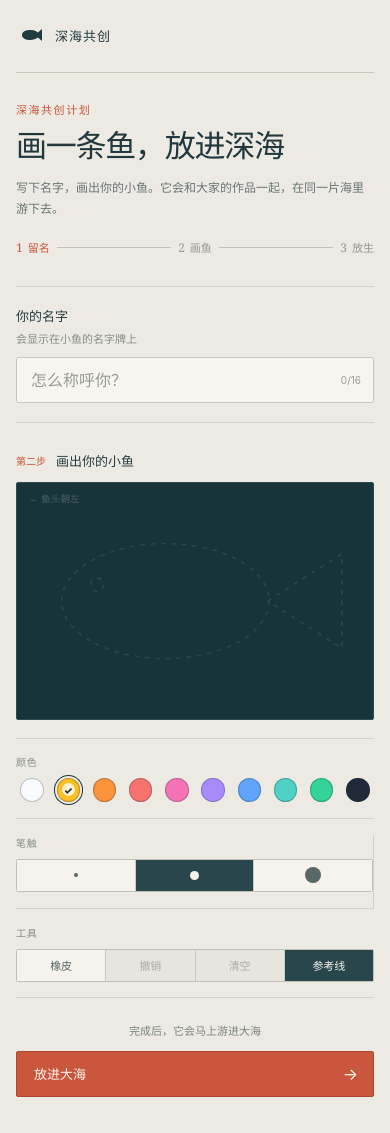
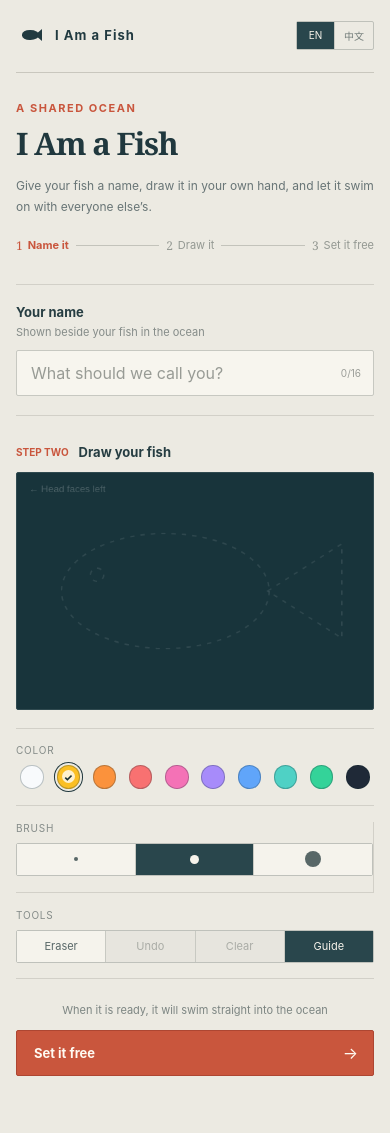
Before and after one commit to cyhndaugust/afish, a React (Vite) app in the folder frontend/: page / in a window 390 px wide. After the commit the page ends 1112 px from the top, so only its background shows below. Built offline with nearby package versions, Linux system fonts and the light colour scheme.

Commit message:
实现多语言支持，添加语言切换功能，更新界面文本与描述

```diff
--- a/frontend/index.html
+++ b/frontend/index.html
@@ -1,5 +1,5 @@
 <!doctype html>
-<html lang="zh-CN">
+<html lang="en">
   <head>
     <meta charset="UTF-8" />
     <meta
@@ -7,8 +7,8 @@
       content="width=device-width, initial-scale=1.0, maximum-scale=1.0, user-scalable=no, viewport-fit=cover"
     />
     <meta name="theme-color" content="#0b2025" />
-    <meta name="description" content="画一条属于你的小鱼，让它和大家的作品一起在深海里游弋。" />
-    <title>深海共创 · 放一条你的鱼</title>
+    <meta name="description" content="Draw a fish of your own and let it swim with everyone else in the ocean." />
+    <title>I Am a Fish</title>
   </head>
   <body>
     <div id="root"></div>
--- a/frontend/src/App.tsx
+++ b/frontend/src/App.tsx
@@ -1,18 +1,30 @@
-import { useState } from 'react'
+import { useEffect, useState } from 'react'
 import { CreateView } from './views/CreateView'
 import { OceanView } from './views/OceanView'
-import { hasDrawn, rememberFish } from './storage'
+import { COPY, type Language } from './i18n'
+import { hasDrawn, loadLanguage, rememberFish, saveLanguage } from './storage'
 import type { Fish } from './types'
 
 export default function App() {
+  const [language, setLanguage] = useState<Language>(loadLanguage)
   // 画过鱼的人（本机记录）刷新后直接进大海，不再要求重新绘制
   const [view, setView] = useState<'create' | 'ocean'>(hasDrawn() ? 'ocean' : 'create')
   const [myFish, setMyFish] = useState<Fish | null>(null)
+
+  useEffect(() => {
+    const t = COPY[language]
+    document.documentElement.lang = language === 'zh' ? 'zh-CN' : 'en'
+    document.title = t.title
+    document.querySelector('meta[name="description"]')?.setAttribute('content', t.metaDescription)
+    saveLanguage(language)
+  }, [language])
 
   if (view === 'ocean') {
     return (
       <OceanView
         myFish={myFish}
+        language={language}
+        onLanguageChange={setLanguage}
         onAddFish={() => {
           setMyFish(null)
           setView('create')
@@ -23,6 +35,8 @@ export default function App() {
 
   return (
     <CreateView
+      language={language}
+      onLanguageChange={setLanguage}
       // 已经画过的人才能中途返回大海
       canReturn={hasDrawn()}
       onCancel={() => setView('ocean')}
--- a/frontend/src/components/DrawCanvas.tsx
+++ b/frontend/src/components/DrawCanvas.tsx
@@ -12,6 +12,8 @@ interface Props {
   size: number
   eraser: boolean
   showGuide: boolean
+  label: string
+  guideText: string
   onChange: (strokeCount: number) => void
 }
 
@@ -23,7 +25,7 @@ function dist(a: Point, b: [number, number]): number {
 }
 
 export const DrawCanvas = forwardRef<DrawCanvasHandle, Props>(function DrawCanvas(
-  { color, size, eraser, showGuide, onChange },
+  { color, size, eraser, showGuide, label, guideText, onChange },
   ref,
 ) {
   const canvasRef = useRef<HTMLCanvasElement>(null)
@@ -42,14 +44,14 @@ export const DrawCanvas = forwardRef<DrawCanvasHandle, Props>(function DrawCanva
     ctx.setTransform(dpr, 0, 0, dpr, 0, 0)
     ctx.clearRect(0, 0, CANVAS_W, CANVAS_H)
 
-    if (showGuide) drawGuide(ctx)
+    if (showGuide) drawGuide(ctx, guideText)
 
     const all = currentRef.current
       ? [...strokesRef.current, currentRef.current]
       : strokesRef.current
     for (const s of all) paintStroke(ctx, s)
     ctx.restore()
-  }, [showGuide])
+  }, [guideText, showGuide])
 
   // 初始化尺寸（含 dpr）
   useEffect(() => {
@@ -139,7 +141,7 @@ export const DrawCanvas = forwardRef<DrawCanvasHandle, Props>(function DrawCanva
     <canvas
       ref={canvasRef}
       className={`draw-canvas${eraser ? ' is-erasing' : ''}`}
-      aria-label="小鱼绘制画布"
+      aria-label={label}
       onPointerDown={onPointerDown}
       onPointerMove={onPointerMove}
       onPointerUp={onPointerUp}
@@ -177,7 +179,7 @@ function paintStroke(ctx: CanvasRenderingContext2D, s: Stroke) {
 }
 
 /** 鱼形参考底图：仅提示朝向与构图，不计入笔触 */
-function drawGuide(ctx: CanvasRenderingContext2D) {
+function drawGuide(ctx: CanvasRenderingContext2D, guideText: string) {
   ctx.save()
   ctx.strokeStyle = 'rgba(255,255,255,0.10)'
   ctx.lineWidth = 2
@@ -205,6 +207,6 @@ function drawGuide(ctx: CanvasRenderingContext2D) {
   ctx.fillStyle = 'rgba(255,255,255,0.22)'
   ctx.font = '13px sans-serif'
   ctx.textAlign = 'left'
-  ctx.fillText('← 鱼头朝左', 16, 26)
+  ctx.fillText(guideText, 16, 26)
   ctx.restore()
 }
--- /dev/null
+++ b/frontend/src/components/LanguageSwitch.tsx
@@ -0,0 +1,29 @@
+import type { Language } from '../i18n'
+
+interface Props {
+  language: Language
+  label: string
+  variant?: 'default' | 'ocean'
+  onChange: (language: Language) => void
+}
+
+export function LanguageSwitch({ language, label, variant = 'default', onChange }: Props) {
+  return (
+    <div className={`language-switch ${variant}`} aria-label={label} role="group">
+      <button
+        className={language === 'en' ? 'is-active' : ''}
+        aria-pressed={language === 'en'}
+        onClick={() => onChange('en')}
+      >
+        EN
+      </button>
+      <button
+        className={language === 'zh' ? 'is-active' : ''}
+        aria-pressed={language === 'zh'}
+        onClick={() => onChange('zh')}
+      >
+        中文
+      </button>
+    </div>
+  )
+}
--- a/frontend/src/components/Toolbar.tsx
+++ b/frontend/src/components/Toolbar.tsx
@@ -1,6 +1,8 @@
 import { PALETTE, SIZES } from '../theme'
+import { COPY, type Language } from '../i18n'
 
 interface Props {
+  language: Language
   color: string
   size: number
   eraser: boolean
@@ -15,10 +17,12 @@ interface Props {
 }
 
 export function Toolbar(p: Props) {
+  const t = COPY[p.language].toolbar
+
   return (
     <div className="toolbar">
       <div className="tool-group color-group">
-        <span className="tool-label">颜色</span>
+        <span className="tool-label">{t.color}</span>
         <div className="swatch-list">
           {PALETTE.map((c) => {
             const active = !p.eraser && p.color === c
@@ -26,7 +30,7 @@ export function Toolbar(p: Props) {
               <button
                 key={c}
                 className={`color-swatch${active ? ' is-active' : ''}`}
-                aria-label={`选择颜色 ${c}`}
+                aria-label={`${t.chooseColor} ${c}`}
                 aria-pressed={active}
                 onClick={() => {
                   p.onColor(c)
@@ -42,13 +46,13 @@ export function Toolbar(p: Props) {
       </div>
 
       <div className="tool-group size-group">
-        <span className="tool-label">笔触</span>
+        <span className="tool-label">{t.brush}</span>
         <div className="segmented-control">
           {SIZES.map((s, index) => (
             <button
               key={s}
               className={p.size === s ? 'is-active' : ''}
-              aria-label={`选择${['细', '中', '粗'][index]}笔触`}
+              aria-label={t.chooseSize(t.sizes[index])}
               aria-pressed={p.size === s}
               onClick={() => p.onSize(s)}
             >
@@ -59,23 +63,23 @@ export function Toolbar(p: Props) {
       </div>
 
       <div className="tool-group action-group">
-        <span className="tool-label">工具</span>
+        <span className="tool-label">{t.tools}</span>
         <div className="tool-actions">
           <button
             className={p.eraser ? 'is-active' : ''}
             aria-pressed={p.eraser}
             onClick={() => p.onEraser(!p.eraser)}
           >
-            橡皮
+            {t.eraser}
           </button>
-          <button onClick={p.onUndo} disabled={!p.canUndo}>撤销</button>
-          <button onClick={p.onClear} disabled={!p.canUndo}>清空</button>
+          <button onClick={p.onUndo} disabled={!p.canUndo}>{t.undo}</button>
+          <button onClick={p.onClear} disabled={!p.canUndo}>{t.clear}</button>
           <button
             className={p.showGuide ? 'is-active' : ''}
             aria-pressed={p.showGuide}
             onClick={() => p.onGuide(!p.showGuide)}
           >
-            参考线
+            {t.guide}
           </button>
         </div>
       </div>
--- /dev/null
+++ b/frontend/src/i18n.ts
@@ -0,0 +1,140 @@
+export type Language = 'en' | 'zh'
+
+export const COPY = {
+  en: {
+    title: 'I Am a Fish',
+    metaDescription: 'Draw a fish of your own and let it swim with everyone else in the ocean.',
+    languageLabel: 'Choose language',
+    create: {
+      backToOcean: 'Back to the ocean',
+      eyebrow: 'A SHARED OCEAN',
+      heading: 'I Am a Fish',
+      headingReturning: 'Draw another fish',
+      description: 'Give your fish a name, draw it in your own hand, and let it swim on with everyone else’s.',
+      descriptionReturning: 'Add new colors and marks, then send another fish to join the ones already swimming.',
+      stepsLabel: 'Creation steps',
+      stepName: 'Name it',
+      stepDraw: 'Draw it',
+      stepRelease: 'Set it free',
+      nameLabel: 'Your name',
+      nameHint: 'Shown beside your fish in the ocean',
+      namePlaceholder: 'What should we call you?',
+      secondStep: 'STEP TWO',
+      drawHeading: 'Draw your fish',
+      drawHint: 'Head faces left · Draw freely',
+      readyHint: 'When it is ready, it will swim straight into the ocean',
+      submitting: 'Releasing…',
+      submit: 'Set it free',
+    },
+    errors: {
+      nameRequired: 'Please give yourself a name first',
+      nameTooLong: 'Your name can be up to 16 characters',
+      fishRequired: 'Your fish is still waiting to be drawn',
+      submitFailed: 'Could not release your fish. Please try again',
+      loadFailed: 'The fish could not be loaded. Please check that the server is running',
+    },
+    toolbar: {
+      color: 'COLOR',
+      brush: 'BRUSH',
+      tools: 'TOOLS',
+      chooseColor: 'Choose color',
+      sizes: ['fine', 'medium', 'bold'],
+      chooseSize: (size: string) => `Choose ${size} brush`,
+      eraser: 'Eraser',
+      undo: 'Undo',
+      clear: 'Clear',
+      guide: 'Guide',
+    },
+    canvas: {
+      label: 'Fish drawing canvas',
+      guide: '← Head faces left',
+    },
+    ocean: {
+      canvasLabel: 'Shared ocean with swimming fish',
+      count: (total: number) => `${total} fish in the ocean`,
+      addFish: 'Add a fish',
+      tip: 'Tap for its name · Double-tap to hear it speak',
+      released: (name: string) => `${name} released a fish`,
+    },
+    dialogues: [
+      'Wait—I’m swimming ahead!',
+      'The water feels just right today.',
+      'Do you like this ocean too?',
+      'Shh, I’m listening to the seagrass.',
+      'Stay close. There’s light ahead.',
+      'Don’t blink—I’m about to dash!',
+      'I just saw a star down here.',
+      'Want to explore the deep with me?',
+      'Say hello to the next fish for me.',
+      'The current is calling me that way.',
+    ],
+  },
+  zh: {
+    title: '我是一只鱼',
+    metaDescription: '画一条属于你的小鱼，让它和大家的作品一起在海里游弋。',
+    languageLabel: '选择语言',
+    create: {
+      backToOcean: '返回大海',
+      eyebrow: '共享海洋计划',
+      heading: '我是一只鱼',
+      headingReturning: '再画一条鱼',
+      description: '写下名字，亲手画出你的小鱼，让它和大家的作品一起在同一片海里游下去。',
+      descriptionReturning: '留下新的颜色和笔触，再送一条小鱼加入已经在海里游动的伙伴。',
+      stepsLabel: '创作步骤',
+      stepName: '留名',
+      stepDraw: '画鱼',
+      stepRelease: '放生',
+      nameLabel: '你的名字',
+      nameHint: '会显示在小鱼的名字牌上',
+      namePlaceholder: '怎么称呼你？',
+      secondStep: '第二步',
+      drawHeading: '画出你的小鱼',
+      drawHint: '鱼头朝左 · 大胆下笔',
+      readyHint: '完成后，它会马上游进大海',
+      submitting: '正在放生…',
+      submit: '放进大海',
+    },
+    errors: {
+      nameRequired: '先给自己起个名字吧',
+      nameTooLong: '名字最多 16 个字',
+      fishRequired: '还没画鱼呢',
+      submitFailed: '提交失败，请稍后再试',
+      loadFailed: '鱼群加载失败，请检查后端是否已启动',
+    },
+    toolbar: {
+      color: '颜色',
+      brush: '笔触',
+      tools: '工具',
+      chooseColor: '选择颜色',
+      sizes: ['细', '中', '粗'],
+      chooseSize: (size: string) => `选择${size}笔触`,
+      eraser: '橡皮',
+      undo: '撤销',
+      clear: '清空',
+      guide: '参考线',
+    },
+    canvas: {
+      label: '小鱼绘制画布',
+      guide: '← 鱼头朝左',
+    },
+    ocean: {
+      canvasLabel: '有小鱼游动的共享海洋',
+      count: (total: number) => `海里有 ${total} 条鱼`,
+      addFish: '添加一条鱼',
+      tip: '点按看名字 · 双击听它说话',
+      released: (name: string) => `${name} 放生了一条鱼`,
+    },
+    dialogues: [
+      '等等，我先游一步！',
+      '今天的水温刚刚好。',
+      '你也喜欢这片海吗？',
+      '嘘，我在听海草说话。',
+      '跟紧我，前面有亮光。',
+      '别眨眼，我要加速啦！',
+      '我刚刚看到一颗星星。',
+      '要一起去深处看看吗？',
+      '帮我向下一条鱼问好。',
+      '海底的风，正吹向那边。',
+    ],
+  },
+} as const
--- a/frontend/src/index.css
+++ b/frontend/src/index.css
@@ -119,6 +119,60 @@ input:focus-visible {
 .header-link:hover {
   border-color: #213a40;
   color: #213a40;
+}
+
+.header-actions,
+.ocean-actions {
+  display: flex;
+  align-items: center;
+  gap: 14px;
+}
+
+.ocean-actions {
+  pointer-events: auto;
+}
+
+.language-switch {
+  display: flex;
+  align-items: center;
+  border: 1px solid #bfc1ba;
+  border-radius: 2px;
+}
+
+.language-switch button {
+  min-width: 38px;
+  height: 27px;
+  padding: 0 8px;
+  border: 0;
+  border-right: 1px solid #c8c9c2;
+  color: #727c79;
+  background: transparent;
+  cursor: pointer;
+  font-size: 10px;
+}
+
+.language-switch button:last-child {
+  border-right: 0;
+}
+
+.language-switch button.is-active {
+  color: #f5f2e9;
+  background: #29464c;
+}
+
+.language-switch.ocean {
+  border-color: rgba(242, 240, 232, 0.2);
+}
+
+.language-switch.ocean button {
+  border-color: rgba(242, 240, 232, 0.15);
+  color: rgba(242, 240, 232, 0.48);
+  text-shadow: 0 1px 8px rgba(0, 10, 13, 0.6);
+}
+
+.language-switch.ocean button.is-active {
+  color: rgba(242, 240, 232, 0.86);
+  background: rgba(242, 240, 232, 0.12);
 }
 
 .create-card {
@@ -758,6 +812,15 @@ input:focus-visible {
   }
 
   .add-fish-button {
-    padding: 10px 11px;
+    padding: 8px 2px 6px;
+  }
+
+  .ocean-actions {
+    gap: 9px;
+  }
+
+  .language-switch.ocean button {
+    min-width: 32px;
+    padding: 0 6px;
   }
 }
--- a/frontend/src/ocean/engine.ts
+++ b/frontend/src/ocean/engine.ts
@@ -1,4 +1,5 @@
 import type { Fish } from '../types'
+import { COPY, type Language } from '../i18n'
 import { theme } from '../theme'
 import { Background } from './background'
 import { FishSprite } from './FishSprite'
@@ -9,19 +10,6 @@ const MIN_FISH = 8 // 性能降级的下限，再卡也保留这么多
 const LABEL_HOLD = 2.5 // 名字牌停留秒数
 const LABEL_FADE = 0.35
 const DOUBLE_TAP_WINDOW = 0.36
-
-const FISH_DIALOGUES = [
-  '等等，我先游一步！',
-  '今天的水温刚刚好。',
-  '你也喜欢这片海吗？',
-  '嘘，我在听海草说话。',
-  '跟紧我，前面有亮光。',
-  '别眨眼，我要加速啦！',
-  '我刚刚看到一颗星星。',
-  '要一起去深处看看吗？',
-  '帮我向下一条鱼问好。',
-  '海底的风，正吹向那边。',
-]
 
 interface Label {
   sprite: FishSprite
@@ -50,13 +38,20 @@ export class OceanEngine {
   private frameTimes: number[] = []
   private highlightId: number | null = null
   private lastTap: { sprite: FishSprite; at: number } | null = null
+  private language: Language
 
-  constructor(canvas: HTMLCanvasElement) {
+  constructor(canvas: HTMLCanvasElement, language: Language) {
     this.canvas = canvas
+    this.language = language
     this.ctx = canvas.getContext('2d')!
     this.isMobile = matchMedia('(pointer: coarse)').matches || innerWidth < 720
     this.maxFish = this.isMobile ? MOBILE_MAX : DESKTOP_MAX
     this.resize()
+  }
+
+  setLanguage(language: Language) {
+    this.language = language
+    if (this.label?.kind === 'dialogue') this.label = null
   }
 
   /** 高亮某条鱼（刚提交的自己的鱼），进场时自动弹出名字 */
@@ -167,7 +162,8 @@ export class OceanEngine {
           this.lastTap?.sprite === sprite && this.t - this.lastTap.at <= DOUBLE_TAP_WINDOW
 
         if (doubleTapped) {
-          const line = FISH_DIALOGUES[Math.floor(Math.random() * FISH_DIALOGUES.length)]
+          const dialogues = COPY[this.language].dialogues
+          const line = dialogues[Math.floor(Math.random() * dialogues.length)]
           sprite.triggerDash(this.t)
           this.showLabel(sprite, line, 'dialogue')
           this.lastTap = null
--- a/frontend/src/storage.ts
+++ b/frontend/src/storage.ts
@@ -1,4 +1,5 @@
 import type { Fish } from './types'
+import type { Language } from './i18n'
 
 /**
  * 本地记住「我是谁、我画过哪些鱼」。
@@ -6,6 +7,24 @@ import type { Fish } from './types'
  */
 const NAME_KEY = 'fish.name'
 const MINE_KEY = 'fish.mine'
+const LANGUAGE_KEY = 'fish.language'
+
+/** 首次访问默认英文；选择过语言后沿用本机设置。 */
+export function loadLanguage(): Language {
+  try {
+    return localStorage.getItem(LANGUAGE_KEY) === 'zh' ? 'zh' : 'en'
+  } catch {
+    return 'en'
+  }
+}
+
+export function saveLanguage(language: Language): void {
+  try {
+    localStorage.setItem(LANGUAGE_KEY, language)
+  } catch {
+    /* 隐私模式下无法保存时仍可在当前页面切换 */
+  }
+}
 
 export function loadName(): string {
   try {
--- a/frontend/src/views/CreateView.tsx
+++ b/frontend/src/views/CreateView.tsx
@@ -1,19 +1,26 @@
 import { useRef, useState } from 'react'
 import { DrawCanvas, type DrawCanvasHandle } from '../components/DrawCanvas'
+import { LanguageSwitch } from '../components/LanguageSwitch'
 import { Toolbar } from '../components/Toolbar'
 import { PALETTE, SIZES } from '../theme'
 import { createFish } from '../api'
+import { COPY, type Language } from '../i18n'
 import { loadName } from '../storage'
 import type { Fish } from '../types'
 
 interface Props {
   onDone: (fish: Fish) => void
+  language: Language
+  onLanguageChange: (language: Language) => void
   /** 已经画过鱼的人可以中途返回大海 */
   canReturn: boolean
   onCancel: () => void
 }
 
-export function CreateView({ onDone, canReturn, onCancel }: Props) {
+type ErrorKey = keyof typeof COPY.en.errors
+
+export function CreateView({ onDone, language, onLanguageChange, canReturn, onCancel }: Props) {
+  const t = COPY[language]
   const canvasRef = useRef<DrawCanvasHandle>(null)
   // 老用户名字自动带出来，不用重新输
   const [name, setName] = useState(loadName)
@@ -22,23 +29,23 @@ export function CreateView({ onDone, canReturn, onCancel }: Props) {
   const [eraser, setEraser] = useState(false)
   const [showGuide, setShowGuide] = useState(true)
   const [strokeCount, setStrokeCount] = useState(0)
-  const [error, setError] = useState<string | null>(null)
+  const [error, setError] = useState<ErrorKey | null>(null)
   const [submitting, setSubmitting] = useState(false)
 
   const submit = async () => {
     setError(null)
     const trimmed = name.trim()
-    if (!trimmed) return setError('先给自己起个名字吧')
-    if (trimmed.length > 16) return setError('名字最多 16 个字')
+    if (!trimmed) return setError('nameRequired')
+    if (trimmed.length > 16) return setError('nameTooLong')
     const strokes = canvasRef.current?.getStrokes() ?? []
-    if (strokes.length === 0) return setError('还没画鱼呢')
+    if (strokes.length === 0) return setError('fishRequired')
 
     setSubmitting(true)
     try {
       const fish = await createFish(trimmed, strokes)
       onDone(fish)
-    } catch (e) {
-      setError(e instanceof Error ? e.message : '提交失败，稍后再试')
+    } catch {
+      setError('submitFailed')
     } finally {
       setSubmitting(false)
     }
@@ -52,46 +59,51 @@ export function CreateView({ onDone, canReturn, onCancel }: Props) {
             <span className="brand-mark" aria-hidden="true">
               <span />
             </span>
-            <span>深海共创</span>
+            <span>{t.title}</span>
           </div>
-          {canReturn && (
-            <button className="header-link" onClick={onCancel}>
-              返回大海
-            </button>
-          )}
+          <div className="header-actions">
+            {canReturn && (
+              <button className="header-link" onClick={onCancel}>
+                {t.create.backToOcean}
+              </button>
+            )}
+            <LanguageSwitch
+              language={language}
+              label={t.languageLabel}
+              onChange={onLanguageChange}
+            />
+          </div>
         </header>
 
         <section className="create-card">
           <header className="create-intro">
             <div>
-              <p className="eyebrow">深海共创计划</p>
-              <h1>{canReturn ? '再画一条，加入鱼群' : '画一条鱼，放进深海'}</h1>
+              <p className="eyebrow">{t.create.eyebrow}</p>
+              <h1>{canReturn ? t.create.headingReturning : t.create.heading}</h1>
               <p className="create-description">
-                {canReturn
-                  ? '留下新的颜色和笔触，让它和你之前的小鱼一起游。'
-                  : '写下名字，画出你的小鱼。它会和大家的作品一起，在同一片海里游下去。'}
+                {canReturn ? t.create.descriptionReturning : t.create.description}
               </p>
             </div>
-            <div className="step-list" aria-label="创作步骤">
-              <span className="step-item step-active"><b>1</b> 留名</span>
+            <div className="step-list" aria-label={t.create.stepsLabel}>
+              <span className="step-item step-active"><b>1</b> {t.create.stepName}</span>
               <i aria-hidden="true" />
-              <span className="step-item"><b>2</b> 画鱼</span>
+              <span className="step-item"><b>2</b> {t.create.stepDraw}</span>
               <i aria-hidden="true" />
-              <span className="step-item"><b>3</b> 放生</span>
+              <span className="step-item"><b>3</b> {t.create.stepRelease}</span>
             </div>
           </header>
 
           <div className="name-row">
             <label className="field-label" htmlFor="creator-name">
-              <span>你的名字</span>
-              <small>会显示在小鱼的名字牌上</small>
+              <span>{t.create.nameLabel}</span>
+              <small>{t.create.nameHint}</small>
             </label>
             <div className="input-wrap">
               <input
                 id="creator-name"
                 value={name}
                 onChange={(e) => setName(e.target.value)}
-                placeholder="怎么称呼你？"
+                placeholder={t.create.namePlaceholder}
                 maxLength={16}
               />
               <span>{name.length}/16</span>
@@ -101,10 +113,10 @@ export function CreateView({ onDone, canReturn, onCancel }: Props) {
           <div className="canvas-section">
             <div className="section-heading">
               <div>
-                <span className="section-number">第二步</span>
-                <strong>画出你的小鱼</strong>
+                <span className="section-number">{t.create.secondStep}</span>
+                <strong>{t.create.drawHeading}</strong>
               </div>
-              <span>鱼头朝左 · 大胆下笔</span>
+              <span>{t.create.drawHint}</span>
             </div>
 
             <DrawCanvas
@@ -113,11 +125,14 @@ export function CreateView({ onDone, canReturn, onCancel }: Props) {
               size={size}
               eraser={eraser}
               showGuide={showGuide}
+              label={t.canvas.label}
+              guideText={t.canvas.guide}
               onChange={setStrokeCount}
             />
           </div>
 
           <Toolbar
+            language={language}
             color={color}
             size={size}
             eraser={eraser}
@@ -133,10 +148,10 @@ export function CreateView({ onDone, canReturn, onCancel }: Props) {
 
           <div className="submit-row">
             <div className="submit-message" role="status">
-              {error ? <span className="error-text">{error}</span> : <span>完成后，它会马上游进大海</span>}
+              {error ? <span className="error-text">{t.errors[error]}</span> : <span>{t.create.readyHint}</span>}
             </div>
             <button className="primary-button" onClick={submit} disabled={submitting}>
-              <span>{submitting ? '正在放生…' : '放进大海'}</span>
+              <span>{submitting ? t.create.submitting : t.create.submit}</span>
               {!submitting && <b aria-hidden="true">→</b>}
             </button>
           </div>
--- a/frontend/src/views/OceanView.tsx
+++ b/frontend/src/views/OceanView.tsx
@@ -1,25 +1,32 @@
 import { useEffect, useRef, useState } from 'react'
 import { fetchFishes, subscribeFishes } from '../api'
+import { LanguageSwitch } from '../components/LanguageSwitch'
+import { COPY, type Language } from '../i18n'
 import { OceanEngine } from '../ocean/engine'
 import type { Fish } from '../types'
 
 interface Props {
   /** 刚放生的鱼；从大海直接进来（刷新后）时为 null */
   myFish: Fish | null
+  language: Language
+  onLanguageChange: (language: Language) => void
   onAddFish: () => void
 }
 
-export function OceanView({ myFish, onAddFish }: Props) {
+type Toast = { kind: 'load-error' } | { kind: 'released'; name: string }
+
+export function OceanView({ myFish, language, onLanguageChange, onAddFish }: Props) {
+  const t = COPY[language]
   const canvasRef = useRef<HTMLCanvasElement>(null)
   const engineRef = useRef<OceanEngine | null>(null)
   const [total, setTotal] = useState(0)
-  const [toast, setToast] = useState<string | null>(null)
+  const [toast, setToast] = useState<Toast | null>(null)
 
   useEffect(() => {
     const canvas = canvasRef.current
     if (!canvas) return
 
-    const engine = new OceanEngine(canvas)
+    const engine = new OceanEngine(canvas, language)
     engineRef.current = engine
     if (myFish) engine.setHighlight(myFish.id)
     engine.start()
@@ -38,13 +45,13 @@ export function OceanView({ myFish, onAddFish }: Props) {
         if (myFish) engine.addFish(myFish, true)
         setTotal(engine.count)
       })
-      .catch(() => setToast('鱼群加载失败，检查后端是否已启动'))
+      .catch(() => setToast({ kind: 'load-error' }))
 
     const unsub = subscribeFishes((fish) => {
       // 自己提交的鱼也会被广播回来，去重后不重复计数、不重复提示
       if (!engine.addFish(fish, true)) return
       setTotal(engine.count)
-      setToast(`${fish.name} 放生了一条鱼`)
+      setToast({ kind: 'released', name: fish.name })
       window.setTimeout(() => setToast(null), 2600)
     })
 
@@ -57,6 +64,10 @@ export function OceanView({ myFish, onAddFish }: Props) {
     }
   }, [myFish])
 
+  useEffect(() => {
+    engineRef.current?.setLanguage(language)
+  }, [language])
+
   const onTap = (e: React.PointerEvent<HTMLCanvasElement>) => {
     engineRef.current?.handleTap(e.clientX, e.clientY)
   }
@@ -65,6 +76,7 @@ export function OceanView({ myFish, onAddFish }: Props) {
     <div className="ocean-view">
       <canvas
         ref={canvasRef}
+        aria-label={t.ocean.canvasLabel}
         onPointerDown={onTap}
         className="ocean-canvas"
       />
@@ -73,21 +85,33 @@ export function OceanView({ myFish, onAddFish }: Props) {
         <div className="ocean-brand">
           <span className="brand-mark" aria-hidden="true"><span /></span>
           <div>
-            <strong>深海共创</strong>
-            <span>海里有 {total} 条鱼</span>
+            <strong>{t.title}</strong>
+            <span>{t.ocean.count(total)}</span>
           </div>
         </div>
-        <button onClick={onAddFish} className="add-fish-button">
-          <span aria-hidden="true">＋</span> 添加一条鱼
-        </button>
+        <div className="ocean-actions">
+          <LanguageSwitch
+            language={language}
+            label={t.languageLabel}
+            variant="ocean"
+            onChange={onLanguageChange}
+          />
+          <button onClick={onAddFish} className="add-fish-button">
+            <span aria-hidden="true">＋</span> {t.ocean.addFish}
+          </button>
+        </div>
       </header>
 
       <div className="ocean-tip">
         <span aria-hidden="true">⌁</span>
-        点按看名字 · 双击听它说话
+        {t.ocean.tip}
       </div>
 
-      {toast && <div className="ocean-toast">{toast}</div>}
+      {toast && (
+        <div className="ocean-toast">
+          {toast.kind === 'load-error' ? t.errors.loadFailed : t.ocean.released(toast.name)}
+        </div>
+      )}
     </div>
   )
 }
```
Also changed, not shown: frontend/src/api.ts (+2 -9 lines).
